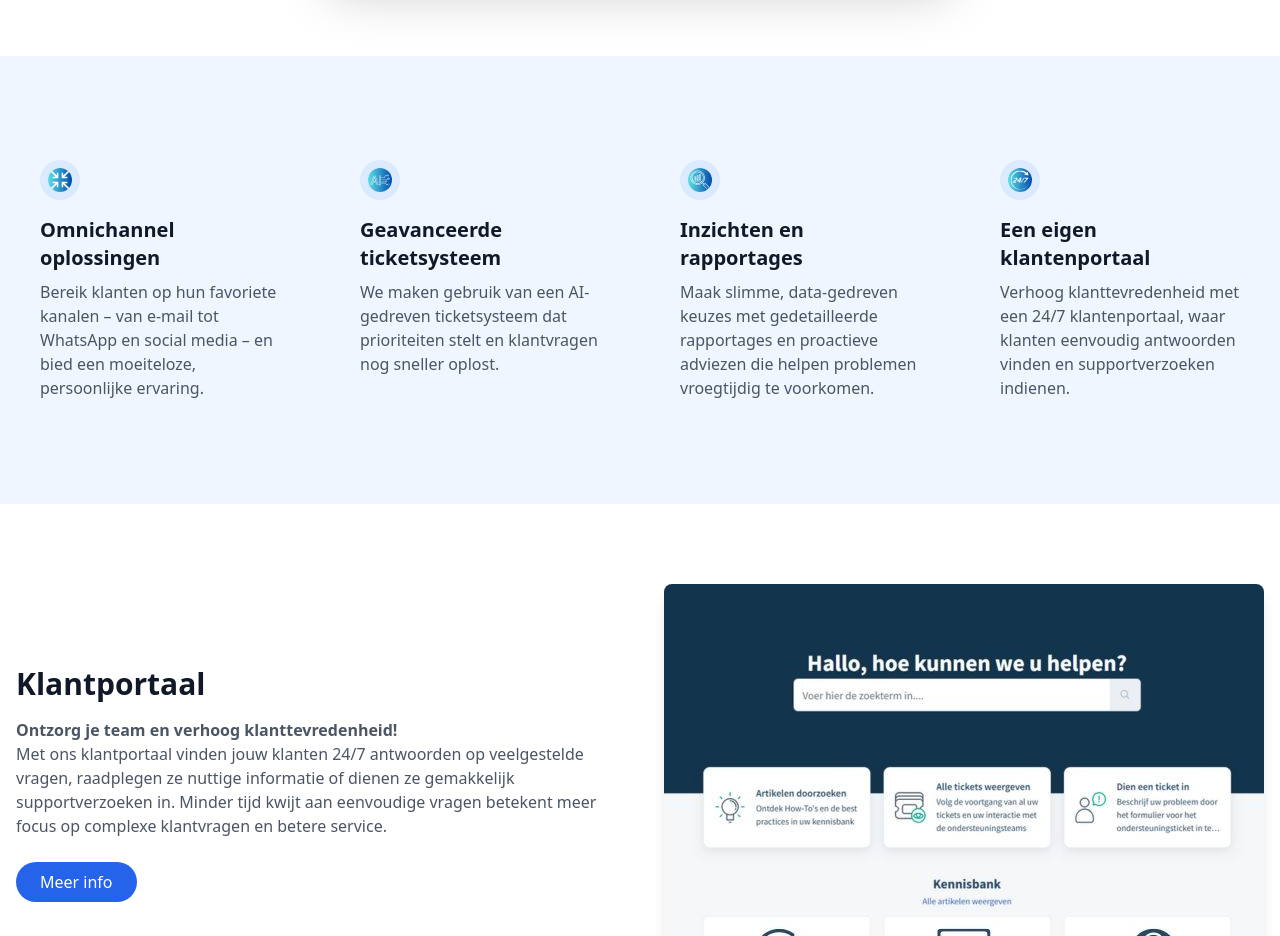
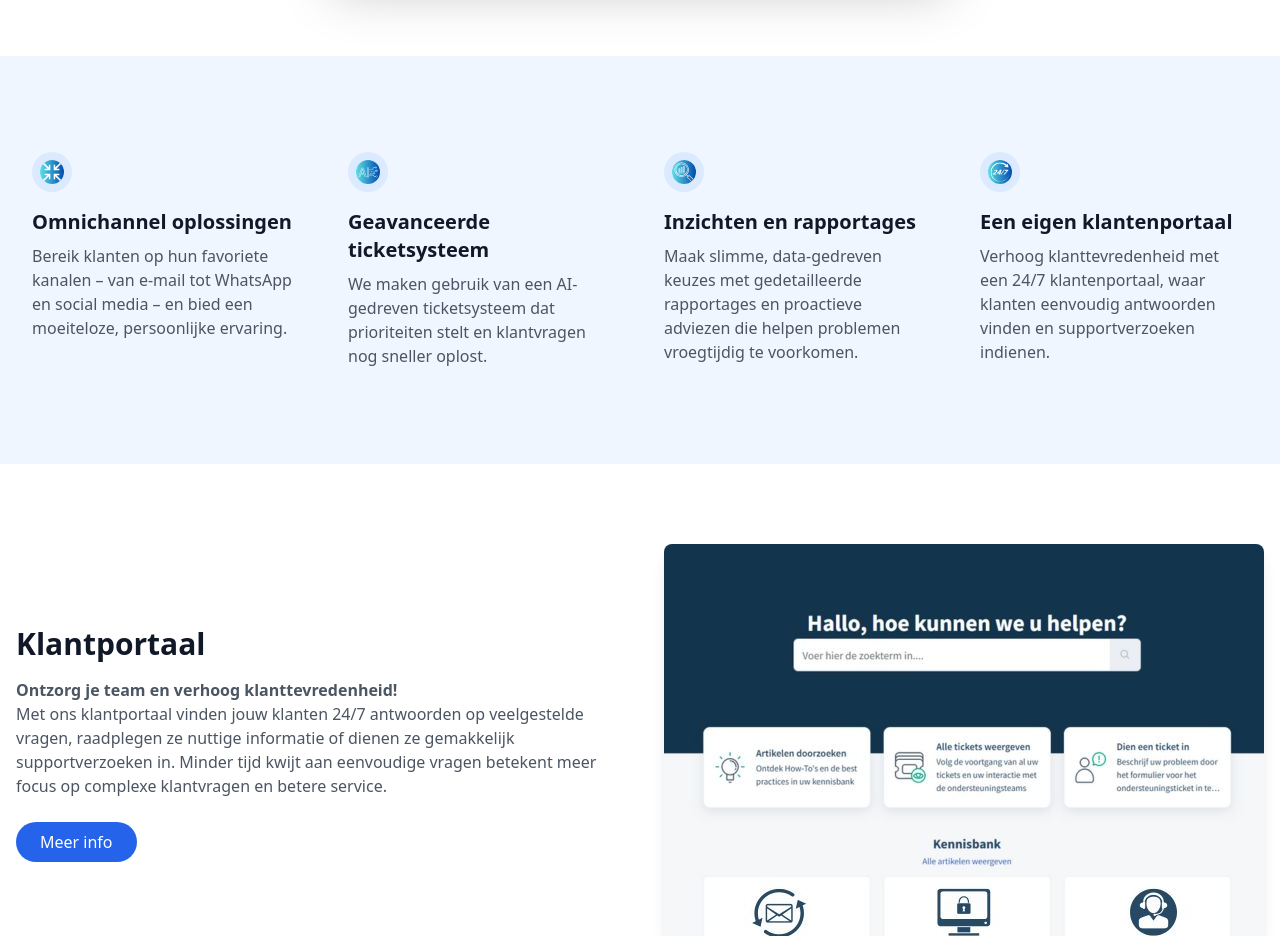
Before and after one commit to faridbouchdak/bluelineccs, a website: page index.html in a window 1280 px wide. Shown: the part 1040-1976 px from the top of the page. Drawn offline with Linux system fonts and the light colour scheme.

Commit message:
minor changes to index and kosten

```diff
--- a/index.html
+++ b/index.html
@@ -44,23 +44,23 @@
     <!-- Features Grid -->
     <section class="py-20 bg-blue-50">
         <div class="container mx-auto px-4">
-            <div class="grid md:grid-cols-2 lg:grid-cols-4 gap-8">
-                <div class="p-6">
+            <div class="grid md:grid-cols-2 lg:grid-cols-4 gap-4">
+                <div class="p-4">
                     <img src="/assets/img/omnichannel oplossingen.svg" alt="Omnichannel Icon" class="rounded-full bg-blue-100 p-2 mb-4 w-10 h-10">
                     <h3 class="text-xl font-semibold mb-2">Omnichannel oplossingen</h3>
                     <p class="text-gray-600">Bereik klanten op hun favoriete kanalen – van e-mail tot WhatsApp en social media – en bied een moeiteloze, persoonlijke ervaring.</p>
                 </div>
-                <div class="p-6">
+                <div class="p-4">
                     <img src="/assets/img/geavanceerd ticketsysteem.svg" alt="AI Icon" class="rounded-full bg-blue-100 p-2 mb-4 w-10 h-10">
                     <h3 class="text-xl font-semibold mb-2">Geavanceerde ticketsysteem</h3>
                     <p class="text-gray-600">We maken gebruik van een AI-gedreven ticketsysteem dat prioriteiten stelt en klantvragen nog sneller oplost.</p>
                 </div>
-                <div class="p-6">
+                <div class="p-4">
                     <img src="/assets/img/inzichten en rapportages.svg" alt="Analytics Icon" class="rounded-full bg-blue-100 p-2 mb-4 w-10 h-10">
                     <h3 class="text-xl font-semibold mb-2">Inzichten en rapportages</h3>
                     <p class="text-gray-600">Maak slimme, data-gedreven keuzes met gedetailleerde rapportages en proactieve adviezen die helpen problemen vroegtijdig te voorkomen.</p>
                 </div>
-                <div class="p-6">
+                <div class="p-4">
                     <img src="/assets/img/een eigen klantportaal.svg" alt="Automation Icon" class="rounded-full bg-blue-100 p-2 mb-4 w-10 h-10">
                     <h3 class="text-xl font-semibold mb-2">Een eigen klantenportaal</h3>
                     <p class="text-gray-600">Verhoog klanttevredenheid met een 24/7 klantenportaal, waar klanten eenvoudig antwoorden vinden en supportverzoeken indienen.</p>
```
Also changed, not shown: kosten.html (+2 -2 lines), assets/css/style.css.
